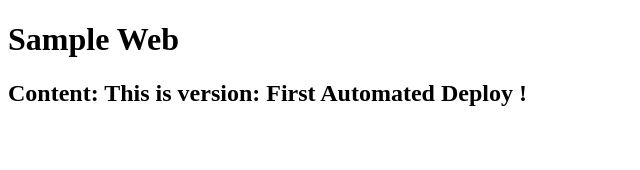
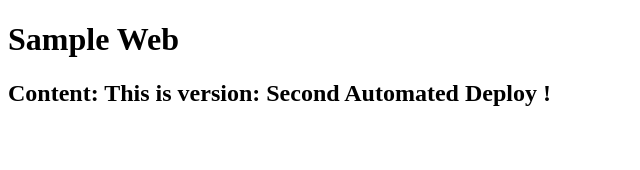
Before and after one commit to fjcalzado/gh-pages-deploy-sample, a React app: page / in a window 1280 px wide. Shown: the top 170 px of the page, without its empty margins (0-640 px from the left). Built offline with nearby package versions, Linux system fonts and the light colour scheme.

Commit message:
Update source version

```diff
--- a/src/main.tsx
+++ b/src/main.tsx
@@ -3,6 +3,6 @@ import * as ReactDOM from "react-dom";
 import { SimpleComponent } from "./component";
 
 ReactDOM.render(
-  <SimpleComponent content="This is version: First Automated Deploy" />,
+  <SimpleComponent content="This is version: Second Automated Deploy" />,
   document.getElementById("root")
 );
```
